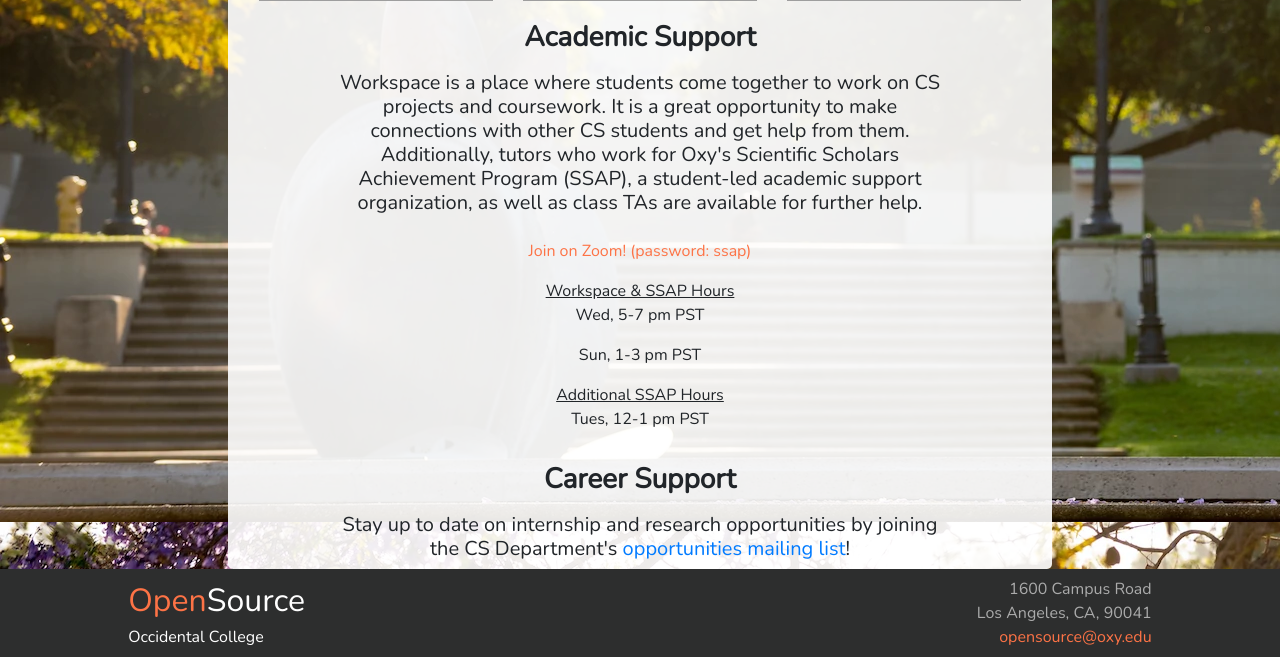
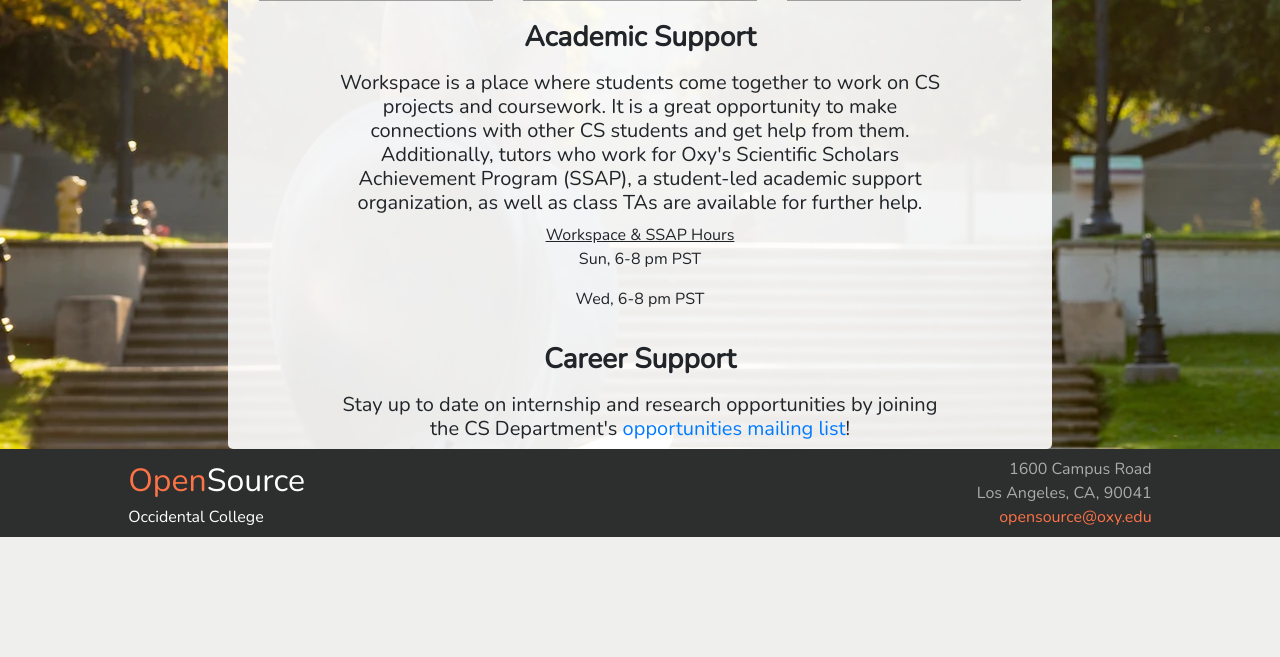
Before and after one commit to jacup101/oxyos.github.io, a Flask app: page /resources/ in a window 1280 px wide. Shown: the part 759-1416 px from the top of the page. After the commit the page ends 1296 px from the top, so only its background shows below. Run offline with Flask 2, Linux system fonts and the light colour scheme; grey boxes are pictures that could not be loaded.

Commit message:
Update workspace hours for fall 2021

```diff
--- a/src/app/templates/pages/resources.html
+++ b/src/app/templates/pages/resources.html
@@ -42,19 +42,11 @@
       <h3 class="mb-3 font-weight-bold">Academic Support</h3>
       <h5 class="d-inline-block w-75 ">Workspace is a place where students come together to work on CS projects and coursework. It is a great opportunity to make connections with other CS students and get help from them. Additionally, tutors who work for Oxy's Scientific Scholars Achievement Program (SSAP), a student-led academic support organization, as well as class TAs are available for further help.</h5>
 
-      <div class="my-3">
-        <a class="text-highlight" href="https://occidental.zoom.us/s/83477383394">Join on Zoom! (password: ssap)</a>
-      </div>
-
       <div>
         <u>Workspace & SSAP Hours</u>
       </div>
-      <p>Wed, 5-7 pm PST</p>
-      <p>Sun, 1-3 pm PST</p>
-      <div>
-        <u>Additional SSAP Hours</u>
-      </div>
-      <p>Tues, 12-1 pm PST</p>
+      <p>Sun, 6-8 pm PST</p>
+      <p>Wed, 6-8 pm PST</p>
 
     </div>
 
```
Also changed, not shown: resources/index.html (+2 -10 lines).
